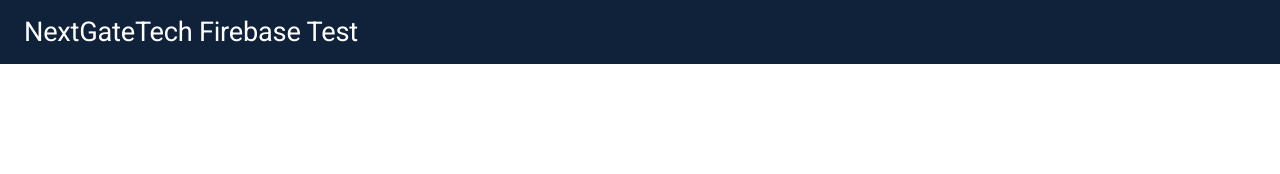
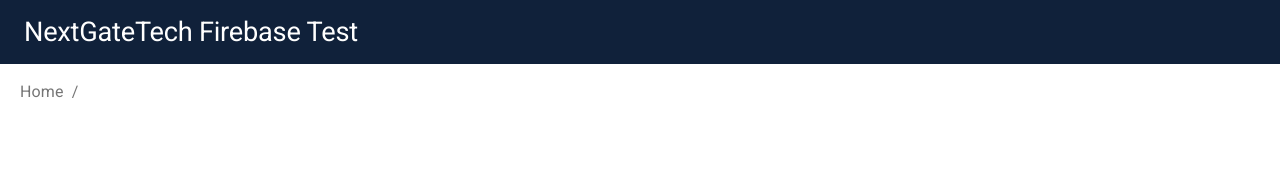
Before and after one commit to nikhilb2/nextGateTest, a React (Create React App) app: page /fund/1 in a window 1280 px wide. Shown: the top 174 px of the page. Built offline with nearby package versions, Linux system fonts and the light colour scheme; no server answers; the database is empty.

Commit message:
feat: breadcrumbs

```diff
--- a/src/App.tsx
+++ b/src/App.tsx
@@ -4,13 +4,23 @@
 import Home from 'pages/home'
 import SubFund from 'pages/subFund'
 import Header from 'components/headers/header'
+import { makeStyles } from '@material-ui/core'
+import theme from 'theme'
+
+const useStyles = makeStyles({
+  heeaderDiv: {
+    marginTop: theme.spacing(6)
+  }
+})
 
 const App = () => {
+  const classes = useStyles()
   return (
     <>
       <Header />
+      <div className={classes.heeaderDiv} />
       <Route exact path="/" component={Home} />
-      <Route path="/fund/:fundid/:subfundid" component={SubFund} />
+      <Route path="/fund/:fundid" component={SubFund} />
     </>
   )
 }
--- a/src/apiTypes.ts
+++ b/src/apiTypes.ts
@@ -11,6 +11,7 @@
 
 export type SubFund =  {
     id: string,
+    name: string,
     classes: string[]
 }
 
--- /dev/null
+++ b/src/components/common/breadcrumbs.tsx
@@ -0,0 +1,28 @@
+import { Breadcrumbs, Link, Typography } from '@material-ui/core'
+import React from 'react'
+
+interface Data {
+    name: string
+    route: string
+}
+
+interface Props {
+    data: Data[],
+    last: string
+}
+
+const Bcrumbs = (props: Props) => {
+    const { data, last } = props
+    console.log(data)
+    return(
+        <Breadcrumbs aria-label="breadcrumb">
+            {data?.map(item =>   (<Link key={item.name} color="inherit" href={item.route} >
+            {item.name}
+  </Link>))}
+
+    <Typography color="textPrimary">{last}</Typography>
+</Breadcrumbs>
+    )
+}
+
+export default Bcrumbs
--- a/src/components/common/table.tsx
+++ b/src/components/common/table.tsx
@@ -47,7 +47,7 @@
 interface Props {
   className?: string
   funds?: FundName[] | null
-  onSelect?(id: string, subfund: string): void
+  onSelect?(id: string, subfund?: string): void
 }
 export default function CustomizedTables(props: Props) {
   const classes = useStyles()
@@ -83,7 +83,7 @@
                 key={fund.name}
                 onClick={() => {
                   if (onSelect) {
-                    onSelect(fund.id, 'test')
+                    onSelect(fund.id, '')
                   }
                 }}
               >
--- a/src/pages/home.tsx
+++ b/src/pages/home.tsx
@@ -13,8 +13,8 @@
 import theme from 'theme'
 import { Box, CssBaseline } from '@material-ui/core'
 import Searchbox from 'components/common/searchbox'
-//import Table from 'components/common/table'
-import Table from 'components/common/tableNew'
+import Table from 'components/common/table'
+//import Table from 'components/common/tableNew'
 import { FundName, Fund, SubFund } from 'apiTypes'
 import FundDetails from 'components/common/fundDetails'
 
--- a/src/pages/subFund.tsx
+++ b/src/pages/subFund.tsx
@@ -1,22 +1,67 @@
-import React from 'react'
+import React, { useEffect } from 'react'
 import {
     useParams
   } from "react-router-dom";
+  import { RootState, AppDispatch } from 'configureStore'
+  import { connect, ConnectedProps } from 'react-redux'
+  import {
+    getSubFunds,
+  } from 'redux/fund/actions'
+  import theme from 'theme'
+import { makeStyles } from '@material-ui/core';
+import Bcrumbs from 'components/common/breadcrumbs';
 
+const mapStateToProps = (state: RootState) => ({
+    subFunds: state.fundReducer.subFunds,
+  })
+
+  const mapDispatchToProps = (dispatch: AppDispatch) => ({
+    getSubFunds: (id: string) => dispatch(getSubFunds(id)),
+  })
+
+  const connector = connect(mapStateToProps, mapDispatchToProps)
+
+type PropsFromRedux = ConnectedProps<typeof connector>
+
+type Props = PropsFromRedux & {}
 
 type Params = {
     fundid: string
-    subfundid: string
+    subfundid?: string
 }
 
-const Subfund = () => {
-    const { fundid, subfundid } = useParams<Params>();
-    console.log(fundid)
-    console.log(subfundid)
+
+
+
+  const useStyles = makeStyles({
+      container: {
+          backgroundColor: theme.palette.background.paper,
+          padding: theme.spacing(2)
+      }
+  })
+
+const Subfund = (props: Props) => {
+    const { getSubFunds, subFunds } = props
+    const classes = useStyles()
+    const { fundid, subfundid } = useParams<Params>()
+    console.log(fundid);
+    console.log(subFunds);
+    useEffect(() => {
+        if (fundid) {
+            getSubFunds(fundid)
+        }
+    }, [getSubFunds])
+
     return(
-        <div>
+        <div className={classes.container}>
+            <div>
+                <Bcrumbs data={[{
+                    name: 'Home',
+                    route: '/'
+                }]} last={subFunds ? subFunds[0].name : ''} />
+            </div>
         </div>
     )
 }
 
-export default Subfund
+export default connector(Subfund)
--- a/src/redux/fund/saga.ts
+++ b/src/redux/fund/saga.ts
@@ -106,7 +106,7 @@
     const getResult = async (): Promise<Success | Fail> => {
         try {
 
-                const data = await firebase.database().ref('subfundClasses').orderByChild('id').equalTo(action.id).once('value').then(snap =>
+                const data = await firebase.database().ref('fundSubFunds').orderByChild('id').equalTo(action.id).once('value').then(snap =>
                     snap.toJSON()
                     )
                     return data as Success
```
